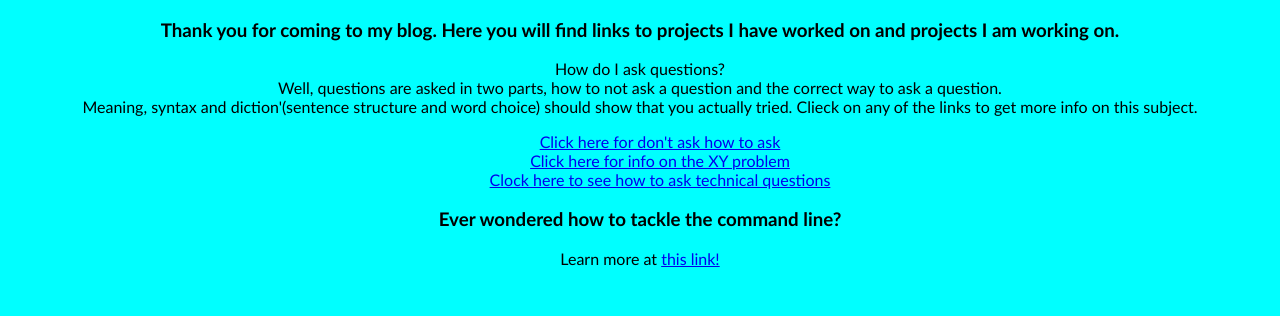
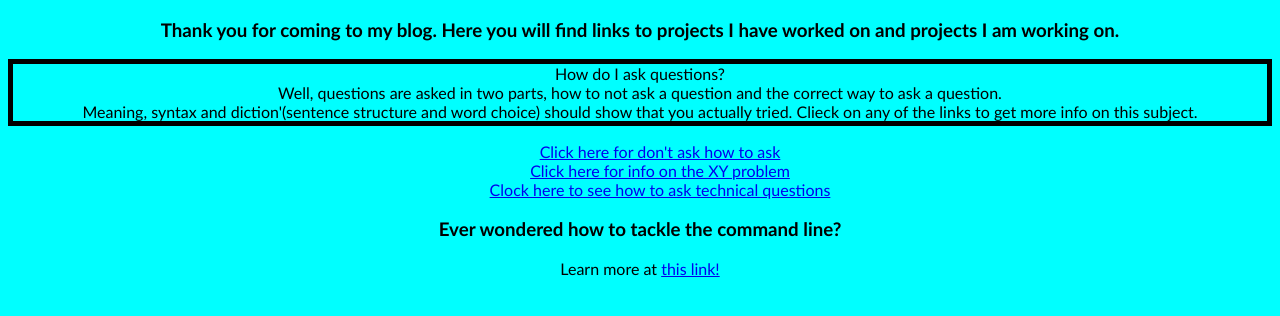
Before and after one commit to giostatic/Portfolio, a plain HTML site: page index.html in a window 1280 px wide. Shown: the part 434-750 px from the top of the page. Drawn offline with Linux system fonts and the light colour scheme.

Commit message:
border adjustment

```diff
--- a/styles.css
+++ b/styles.css
@@ -17,7 +17,7 @@ body{
 #questions{
   overflow-wrap: break-word;
   hyphens: auto;
-  border:0 solid rgb(0 0 0);
+  border:5px solid rgb(0 0 0);
 }
 
 #questions p{
```
